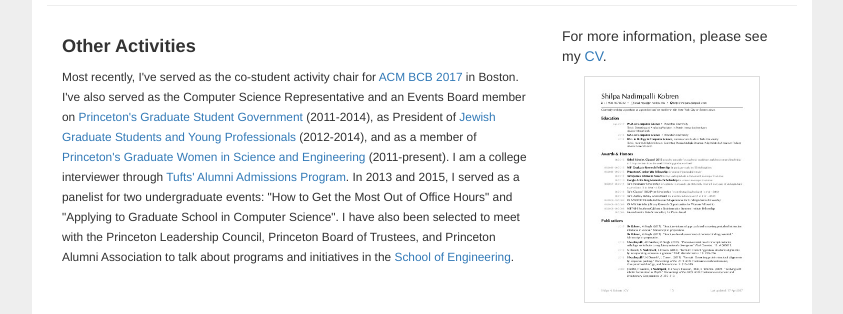
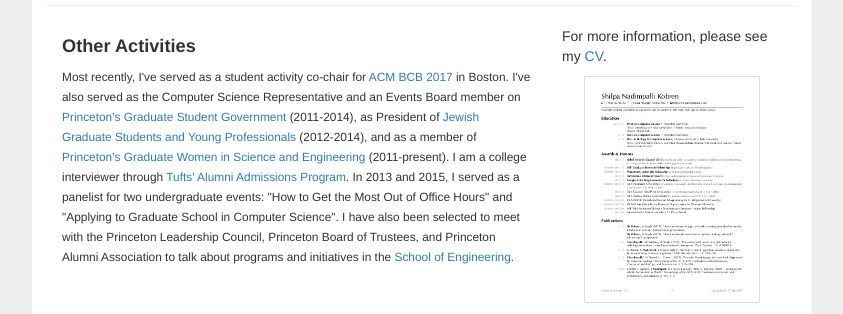
Before and after one commit to snadim02/oldwebsite2018, a plain HTML site: page index.html in a window 1280 px wide. Shown: the part 1546-1860 px from the top of the page, without its empty margins (218-1061 px from the left). Drawn offline with nearby package versions, Linux system fonts and the light colour scheme.

Commit message:
small change

```diff
--- a/index.html
+++ b/index.html
@@ -178,7 +178,7 @@
     <hr>
     <div class="col-md-8 col-sm-8 col-xs-12">
       <p><h3 class="header">Other Activities</h3>
-        <span style="font-size:.85em;line-height:.85em;">Most recently, I've served as the co-student activity chair for <a href="http://acm-bcb.org/">ACM BCB 2017</a> in Boston. I've also served as the Computer Science Representative and an Events Board member on <a href="https://gsg.princeton.edu/" target="_blank">Princeton's Graduate Student Government</a> (2011-2014), as President of <a href="http://www.princeton.edu/hillel/student-life/grads-young-professionals/" target="_blank">Jewish Graduate Students and Young Professionals</a> (2012-2014), and as a member of <a href="http://www.princeton.edu/~gwise/" target="_blank">Princeton's Graduate Women in Science and Engineering</a> (2011-present). I am a college interviewer through <a href="http://admissions.tufts.edu/taap" target="_blank">Tufts' Alumni Admissions Program</a>. In 2013 and 2015, I served as a panelist for two undergraduate events: "How to Get the Most Out of Office Hours" and "Applying to Graduate School in Computer Science". I have also been selected to meet with the Princeton Leadership Council, Princeton Board of Trustees, and Princeton Alumni Association to talk about programs and initiatives in the <a href="http://www.princeton.edu/engineering/" target="_blank">School of Engineering</a>.</span></p>
+        <span style="font-size:.85em;line-height:.85em;">Most recently, I've served as a student activity co-chair for <a href="http://acm-bcb.org/">ACM BCB 2017</a> in Boston. I've also served as the Computer Science Representative and an Events Board member on <a href="https://gsg.princeton.edu/" target="_blank">Princeton's Graduate Student Government</a> (2011-2014), as President of <a href="http://www.princeton.edu/hillel/student-life/grads-young-professionals/" target="_blank">Jewish Graduate Students and Young Professionals</a> (2012-2014), and as a member of <a href="http://www.princeton.edu/~gwise/" target="_blank">Princeton's Graduate Women in Science and Engineering</a> (2011-present). I am a college interviewer through <a href="http://admissions.tufts.edu/taap" target="_blank">Tufts' Alumni Admissions Program</a>. In 2013 and 2015, I served as a panelist for two undergraduate events: "How to Get the Most Out of Office Hours" and "Applying to Graduate School in Computer Science". I have also been selected to meet with the Princeton Leadership Council, Princeton Board of Trustees, and Princeton Alumni Association to talk about programs and initiatives in the <a href="http://www.princeton.edu/engineering/" target="_blank">School of Engineering</a>.</span></p>
       </div>
       <div class="col-md-4 col-sm-4 col-xs-12">
       <p>For more information, please see my <a href="ShilpaKobren_cv.pdf" target="_blank">CV</a>.</p>
```
